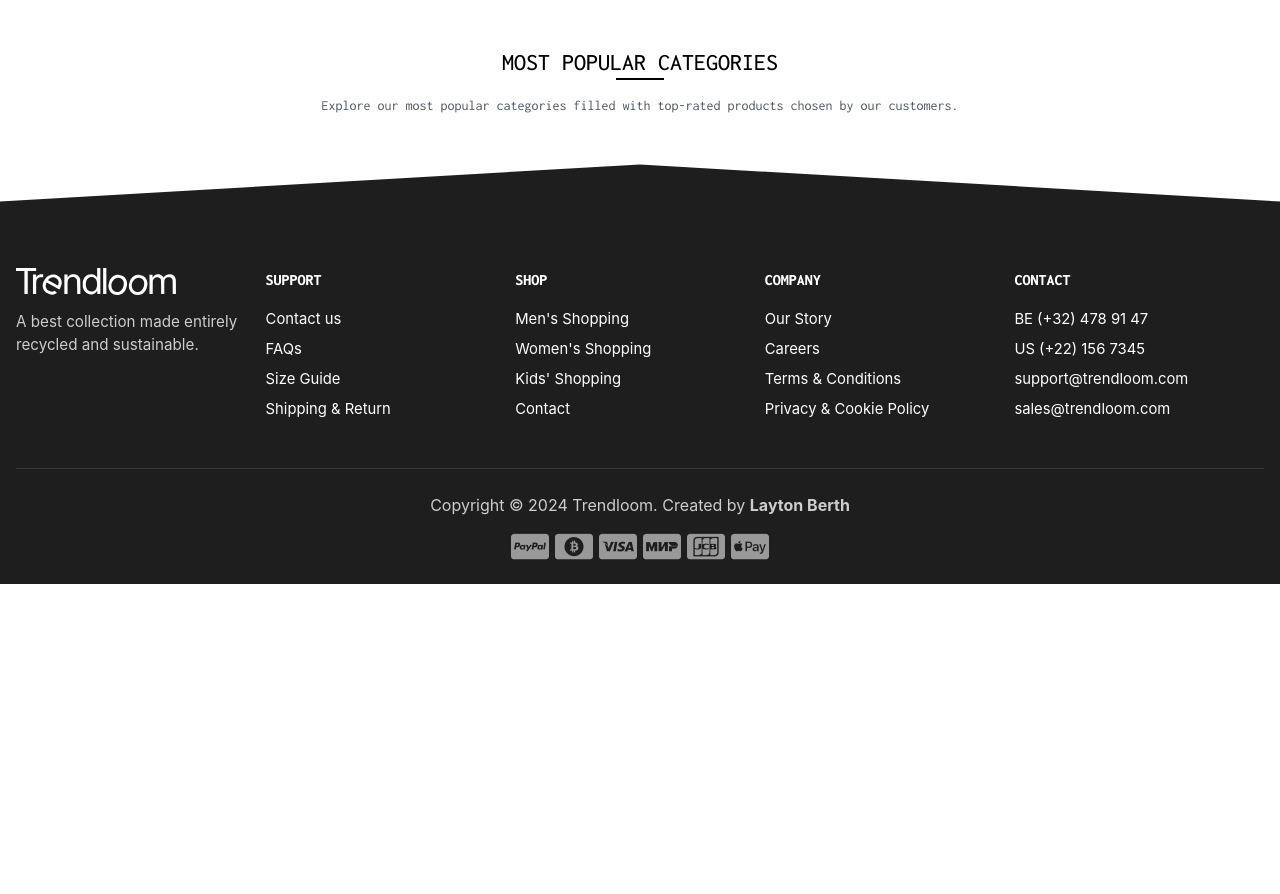
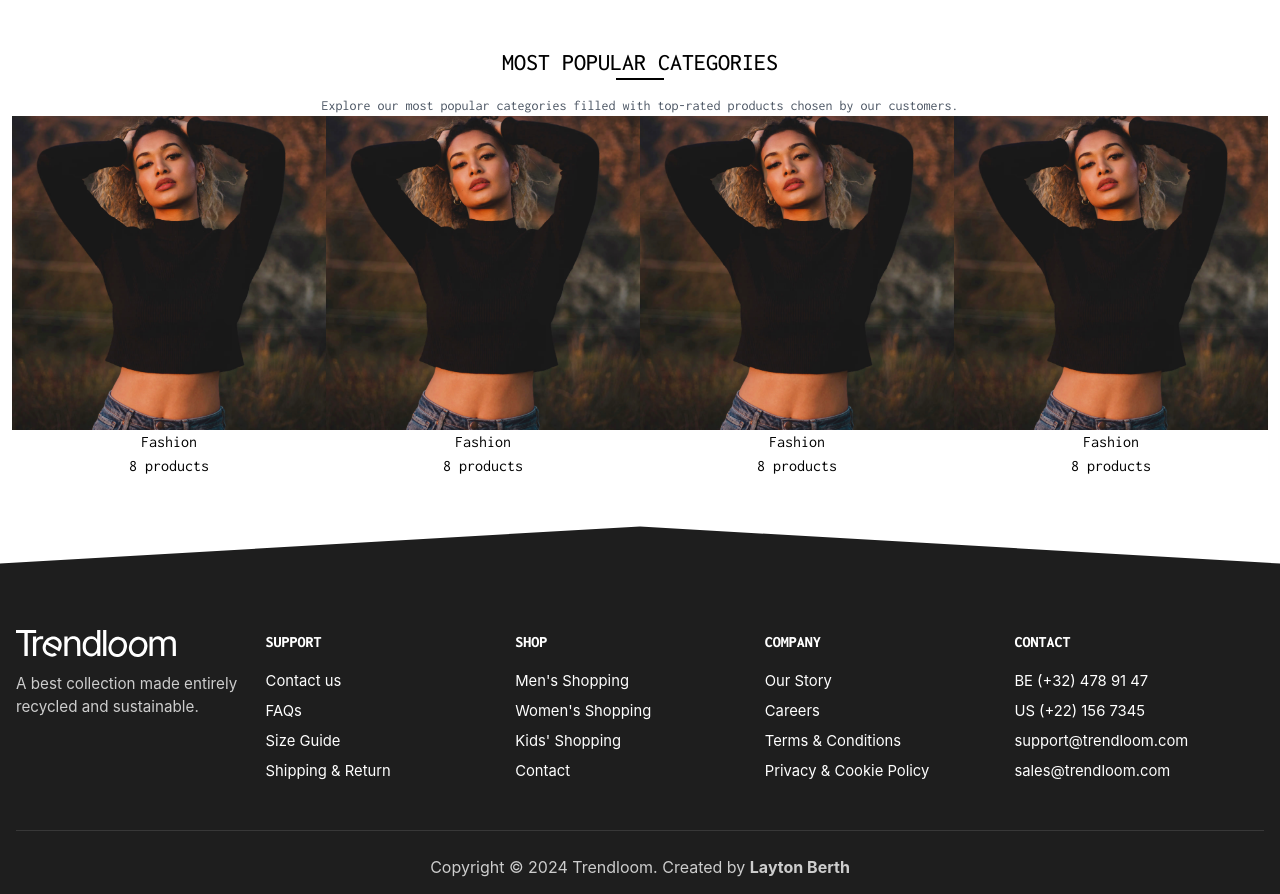
Before and after one commit to Berthje/trendloom-app, a Vue app: page / in a window 1280 px wide. Shown: the part 1304-2198 px from the top of the page. Before the commit the page ends 1888 px from the top, so only its background shows below. Built offline with nearby package versions, Linux system fonts and the light colour scheme; some icons are missing.

Commit message:
Add MostPopularCategories component to MostPopularCategories.vue

```diff
--- a/src/components/MostPopularCategories.vue
+++ b/src/components/MostPopularCategories.vue
@@ -5,6 +5,28 @@
     <section class="text-center py-6">
         <h3 class="text-2xl font-medium uppercase custom-underline mb-4">Most popular categories</h3>
         <p class="text-sm text-gray-600">Explore our most popular categories filled with top-rated products chosen by our customers.</p>
+        <div class="flex flex-wrap">
+            <div class="w-1/2 lg:w-1/4 text-center">
+                <img src="../assets/category-women.avif" class="inline-block w-full aspect-square object-cover" alt="">
+                <h4>Fashion</h4>
+                <p>8 products</p>
+            </div>
+            <div class="w-1/2 lg:w-1/4 text-center">
+                <img src="../assets/category-women.avif" class="inline-block w-full aspect-square object-cover" alt="">
+                <h4>Fashion</h4>
+                <p>8 products</p>
+            </div>
+            <div class="w-1/2 lg:w-1/4 text-center">
+                <img src="../assets/category-women.avif" class="inline-block w-full aspect-square object-cover" alt="">
+                <h4>Fashion</h4>
+                <p>8 products</p>
+            </div>
+            <div class="w-1/2 lg:w-1/4 text-center">
+                <img src="../assets/category-women.avif" class="inline-block w-full aspect-square object-cover" alt="">
+                <h4>Fashion</h4>
+                <p>8 products</p>
+            </div>
+        </div>
     </section>
 </template>
 
```
